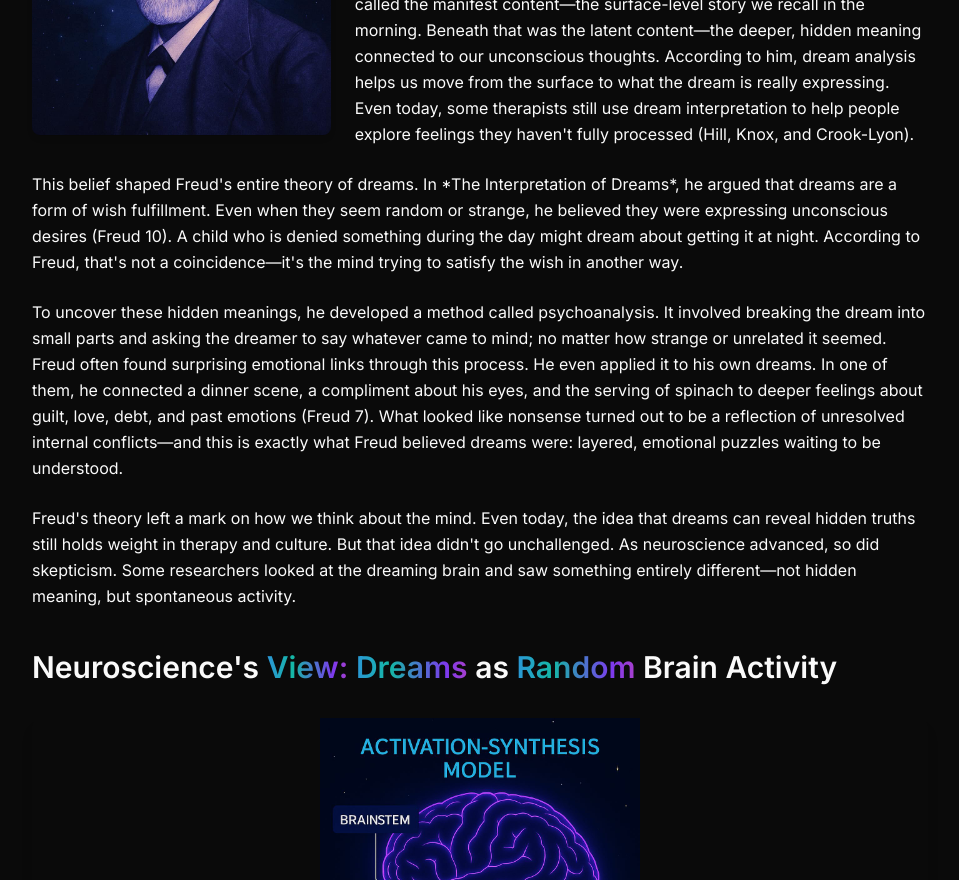
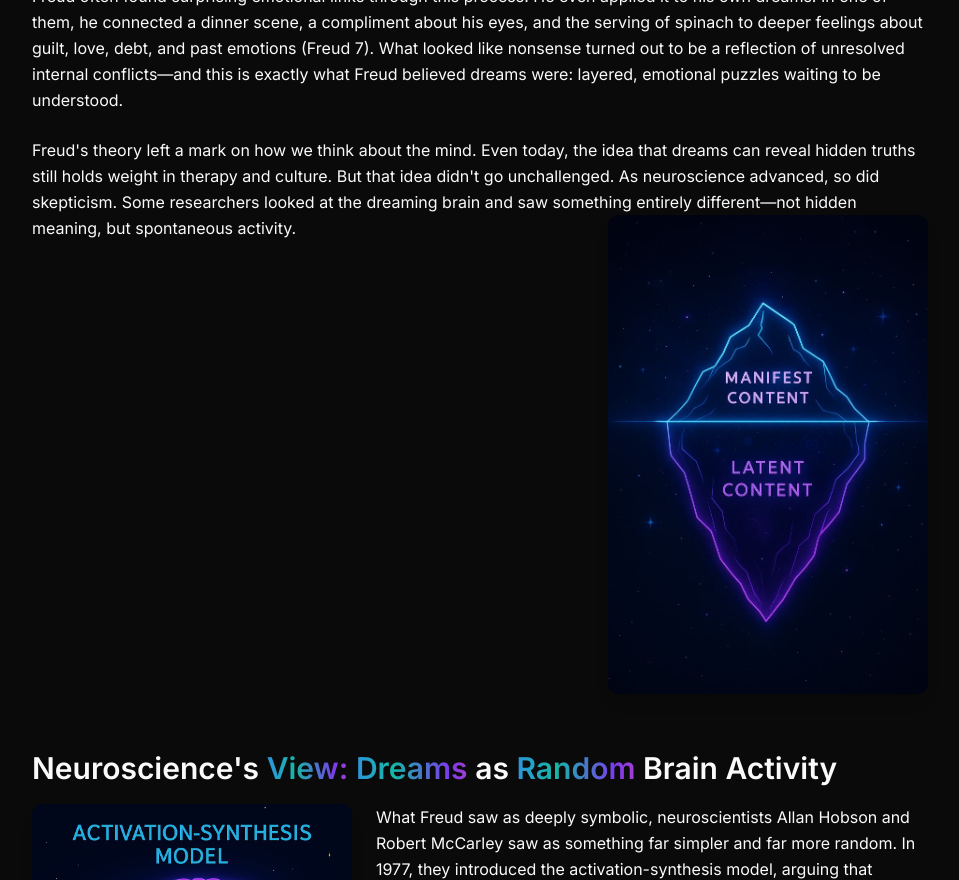
Before and after one commit to wzgatenox/blog-website, a Next.js app: page /blog/what-if-your-dreams-are-lying in a window 1280 px wide. Shown: the part 1920-2800 px from the top of the page, without its empty margins (304-1263 px from the left). Built offline with nearby package versions, Linux system fonts and the light colour scheme.

Commit message:
Refactor BlogPostClient to improve rendering logic for Freud, Neuroscience, and Windt sections; streamline image insertion and enhance layout for better visual presentation.

```diff
--- a/src/components/BlogPostClient.tsx
+++ b/src/components/BlogPostClient.tsx
@@ -124,68 +124,133 @@ export function BlogPostClient({ post }: BlogPostClientProps) {
 
         {/* Render processed content blocks */}
         <div className="mt-8 space-y-6 clear-both">
-          {contentBlocks.map((block, index) => {
-            // Insert Freud image at the start of Freud section
-            if (
-              block.type === 'heading' &&
-              block.content.toLowerCase().includes("freud") &&
-              post.freudImageUrl
-            ) {
-              return [
-                <AnimatedHeading key={index} id={block.id} text={block.content} />,
-                <div key={index + '-freud-img'} className="relative w-full h-64 md:h-80 my-8 rounded-lg overflow-hidden shadow-lg not-prose">
+          {(() => {
+            let inFreudSection = false;
+            let lastFreudParagraphIndex = -1;
+            // First, find the last paragraph index in the Freud section
+            for (let i = 0; i < contentBlocks.length; i++) {
+              const block = contentBlocks[i];
+              if (block.type === 'heading' && block.content.toLowerCase().includes('freud')) {
+                inFreudSection = true;
+              } else if (block.type === 'heading' && !block.content.toLowerCase().includes('freud') && inFreudSection) {
+                inFreudSection = false;
+              } else if (block.type === 'paragraph' && inFreudSection) {
+                lastFreudParagraphIndex = i;
+              }
+            }
+            inFreudSection = false;
+            let justEndedFreudSection = false;
+            let afterWindtImage = false;
+            let windtImageInserted = false;
+            let windtSectionStarted = false;
+            const renderedBlocks = [];
+            for (let index = 0; index < contentBlocks.length; index++) {
+              const block = contentBlocks[index];
+              // Freud section logic
+              if (block.type === 'heading' && block.content.toLowerCase().includes('freud')) {
+                inFreudSection = true;
+                renderedBlocks.push(<AnimatedHeading key={index} id={block.id} text={block.content} />);
+                continue;
+              }
+              if (block.type === 'heading' && !block.content.toLowerCase().includes('freud') && inFreudSection) {
+                inFreudSection = false;
+                justEndedFreudSection = true;
+              }
+              if (block.type === 'paragraph' && inFreudSection && index === lastFreudParagraphIndex && post.freudImageUrl) {
+                renderedBlocks.push(
+                  <p key={index} className="leading-relaxed">
+                    <span>{block.content}</span>
+                    <span className="float-right inline-block ml-6 mb-4 rounded-lg overflow-hidden shadow-lg not-prose">
                       <Image
                         src={post.freudImageUrl}
                         alt="The layers of dream interpretation according to Freud"
-                    fill
-                    style={{ objectFit: "cover" }}
+                        width={320}
+                        height={240}
+                        style={{ objectFit: "contain", display: "block" }}
                       />
-                </div>
-              ];
+                    </span>
+                  </p>
+                );
+                continue;
               }
-            // Insert Neuroscience image at the start of Neuroscience section
+              // Insert clear-both after Freud section
+              if (justEndedFreudSection) {
+                renderedBlocks.push(<div key={index + '-clear'} className="clear-both" />);
+                justEndedFreudSection = false;
+              }
+              // Neuroscience image after heading
               if (
                 block.type === 'heading' &&
-              block.content.toLowerCase().includes("neuroscience") &&
+                block.content.toLowerCase().includes('neuroscience') &&
                 post.neuroscienceImageUrl
               ) {
-              return [
-                <AnimatedHeading key={index} id={block.id} text={block.content} />,
-                <div key={index + '-neuro-img'} className="relative w-full h-64 md:h-80 my-8 rounded-lg overflow-hidden shadow-lg not-prose">
+                renderedBlocks.push(
+                  <React.Fragment key={index}>
+                    <AnimatedHeading id={block.id} text={block.content} />
+                    <div className="float-left inline-block mr-6 mb-4 rounded-lg overflow-hidden shadow-lg not-prose">
                       <Image
                         src={post.neuroscienceImageUrl}
                         alt="The brain's activity during dreaming"
-                    fill
-                    style={{ objectFit: "contain" }}
+                        width={320}
+                        height={240}
+                        style={{ objectFit: "contain", display: "block" }}
                       />
                     </div>
-              ];
+                  </React.Fragment>
+                );
+                continue;
               }
-            // Insert Windt image at the start of Windt section
+              // Windt image after heading: set flag to insert image in next paragraph
               if (
                 block.type === 'heading' &&
-              block.content.toLowerCase().includes("middle ground") &&
+                block.content.toLowerCase().includes('middle ground') &&
                 post.windtImageUrl
               ) {
-              return [
-                <AnimatedHeading key={index} id={block.id} text={block.content} />,
-                <div key={index + '-windt-img'} className="relative w-full h-64 md:h-80 my-8 rounded-lg overflow-hidden shadow-lg not-prose">
+                renderedBlocks.push(
+                  <AnimatedHeading key={index} id={block.id} text={block.content} />
+                );
+                windtImageInserted = false;
+                windtSectionStarted = true;
+                afterWindtImage = false;
+                continue;
+              }
+              // Insert Windt image as float-right at start of first paragraph after heading ONLY
+              if (windtSectionStarted && !windtImageInserted && post.windtImageUrl && block.type === 'paragraph') {
+                renderedBlocks.push(
+                  <p key={index} className="leading-relaxed">
+                    <span className="float-right inline-block ml-6 mb-4 rounded-lg overflow-hidden shadow-lg not-prose w-[400px]">
                       <Image
                         src={post.windtImageUrl}
                         alt="The intersection of memory and imagination in dreams"
-                    fill
-                    style={{ objectFit: "cover" }}
+                        width={400}
+                        height={240}
+                        style={{ objectFit: "contain", display: "block" }}
                       />
-                </div>
-              ];
+                    </span>
+                    {block.content}
+                  </p>
+                );
+                windtImageInserted = true;
+                windtSectionStarted = false;
+                afterWindtImage = true;
+                continue;
               }
+              // First paragraph after Windt image gets clear-both
+              if (afterWindtImage && block.type === 'paragraph') {
+                renderedBlocks.push(
+                  <p key={index} className="leading-relaxed clear-both">{block.content}</p>
+                );
+                afterWindtImage = false;
+                continue;
+              }
+              // Default rendering
               if (block.type === 'heading') {
-              return <AnimatedHeading key={index} id={block.id} text={block.content} />;
+                renderedBlocks.push(<AnimatedHeading key={index} id={block.id} text={block.content} />);
               } else if (block.type === 'paragraph') {
-              return <p key={index} className="leading-relaxed">{block.content}</p>;
+                renderedBlocks.push(<p key={index} className="leading-relaxed">{block.content}</p>);
               } else if (block.type === 'image') {
                 const floatClass = block.imageSide === 'left' ? 'float-left mr-6 mb-4' : 'float-right ml-6 mb-4';
-              return (
+                renderedBlocks.push(
                   <div key={index} className={`relative w-1/2 md:w-1/3 ${floatClass} shape-outside-rectangle not-prose`}>
                     <Image
                       src={block.content}
@@ -197,8 +262,9 @@ export function BlogPostClient({ post }: BlogPostClientProps) {
                   </div>
                 );
               }
-            return null;
-          })}
+            }
+            return renderedBlocks;
+          })()}
         </div>
 
         {/* Works Cited Section */}
```
Lines whose indentation alone changed are shown as unchanged.
